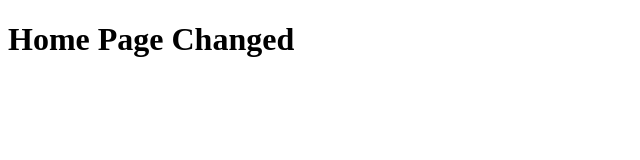
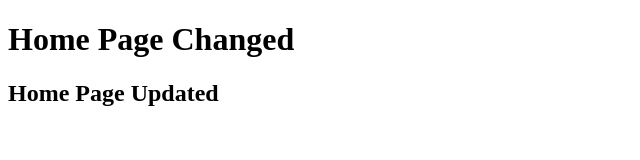
Before and after one commit to frogg136/test-BootcampAI, a plain HTML site: page index.html in a window 1280 px wide. Shown: the whole page, without its empty margins (0-640 px from the left). Drawn offline with Linux system fonts and the light colour scheme.

Commit message:
Added h2 tag

```diff
--- a/index.html
+++ b/index.html
@@ -2,5 +2,6 @@
 <html>
   <body>
     <h1>Home Page Changed</h1>
+    <h2>Home Page Updated</h2>
   </body>
 </html>
```
